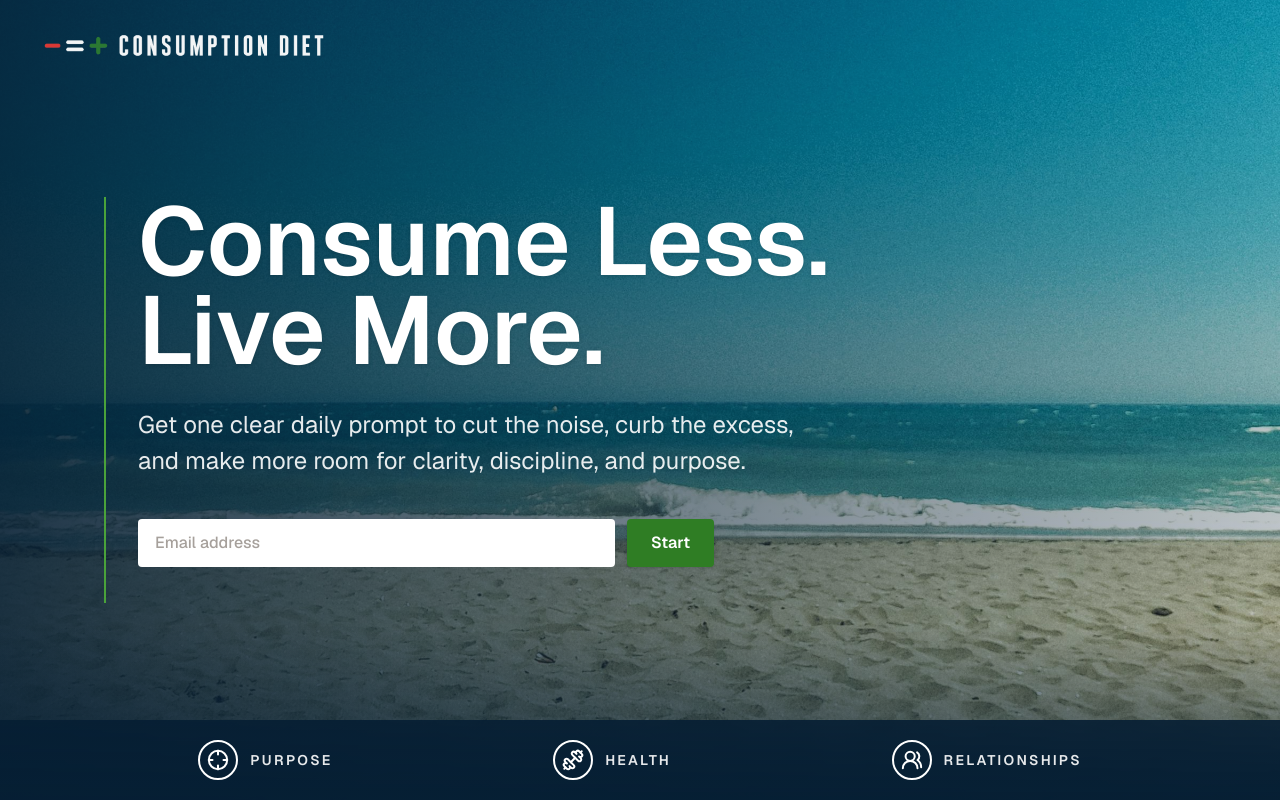
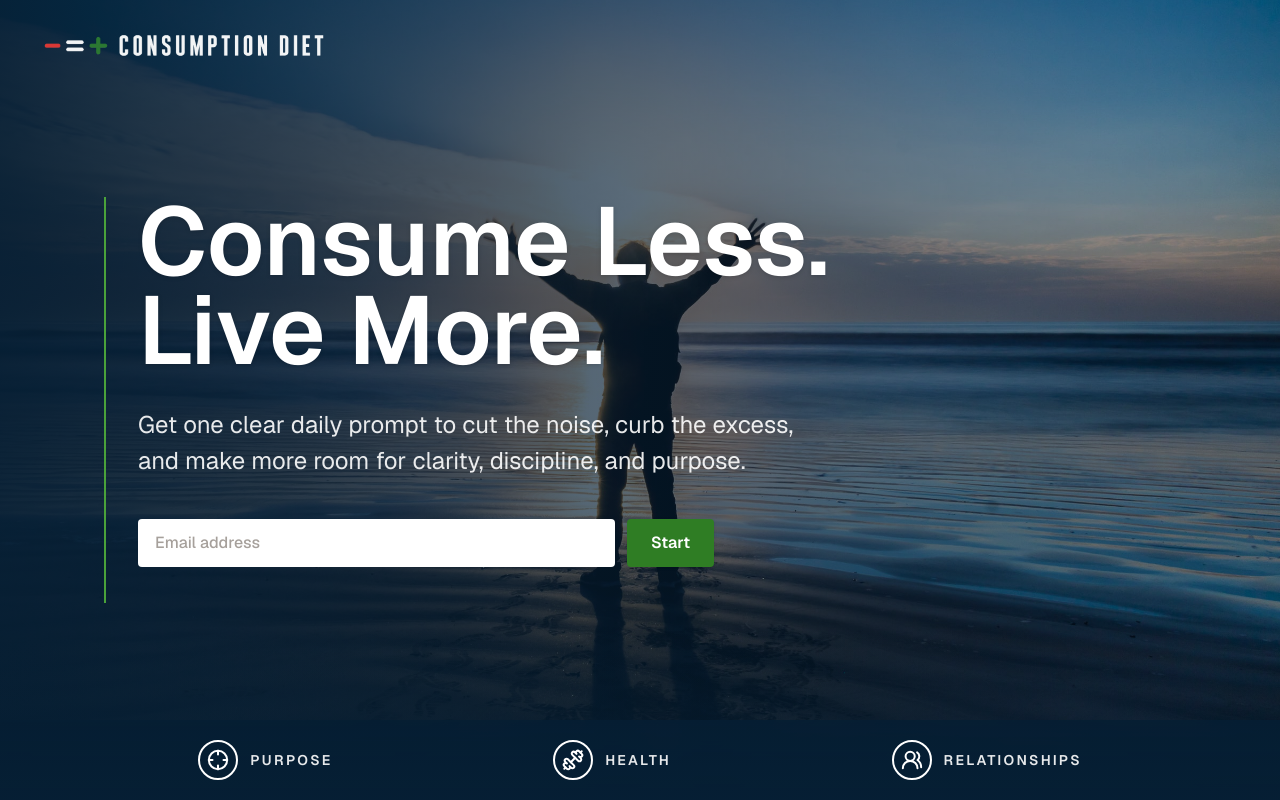
Before and after one commit to briantraudt/consumptiondiet, a Next.js app: page / in a window 1280 px wide. Built offline with nearby package versions, Linux system fonts and the light colour scheme.

Commit message:
Use arms open beach hero image

```diff
--- a/src/app/page.tsx
+++ b/src/app/page.tsx
@@ -21,15 +21,15 @@ export default function Home() {
       <section className="bg-[#061f34] text-[#061f34]">
         <div className="relative min-h-screen overflow-hidden">
           <Image
-            alt="Bright beach with open blue sky, sand, and ocean waves"
-            className="absolute inset-0 h-full w-full object-cover object-[50%_78%]"
+            alt="Silhouetted person standing on a beach with arms open at sunset"
+            className="absolute inset-0 h-full w-full object-cover object-center"
             fill
             priority
             sizes="100vw"
-            src="/brand/hero-bright-beach.jpg"
+            src="/brand/hero-arms-open-beach.jpg"
           />
-          <div className="absolute inset-0 bg-[#061f34]/18" />
-          <div className="absolute inset-0 bg-gradient-to-r from-[#061f34]/88 via-[#061f34]/48 to-[#061f34]/10" />
+          <div className="absolute inset-0 bg-[#061f34]/22" />
+          <div className="absolute inset-0 bg-gradient-to-r from-[#061f34]/92 via-[#061f34]/56 to-[#061f34]/12" />
           <div className="absolute inset-x-0 bottom-0 h-44 bg-gradient-to-t from-[#061f34]/70 to-transparent" />
 
           <div className="absolute left-0 right-0 top-12 z-20 flex justify-center px-6 sm:left-8 sm:right-auto sm:top-8 sm:block sm:px-0 lg:left-10">
```
Also changed, not shown: public/brand/hero-arms-open-beach.jpg (added).
